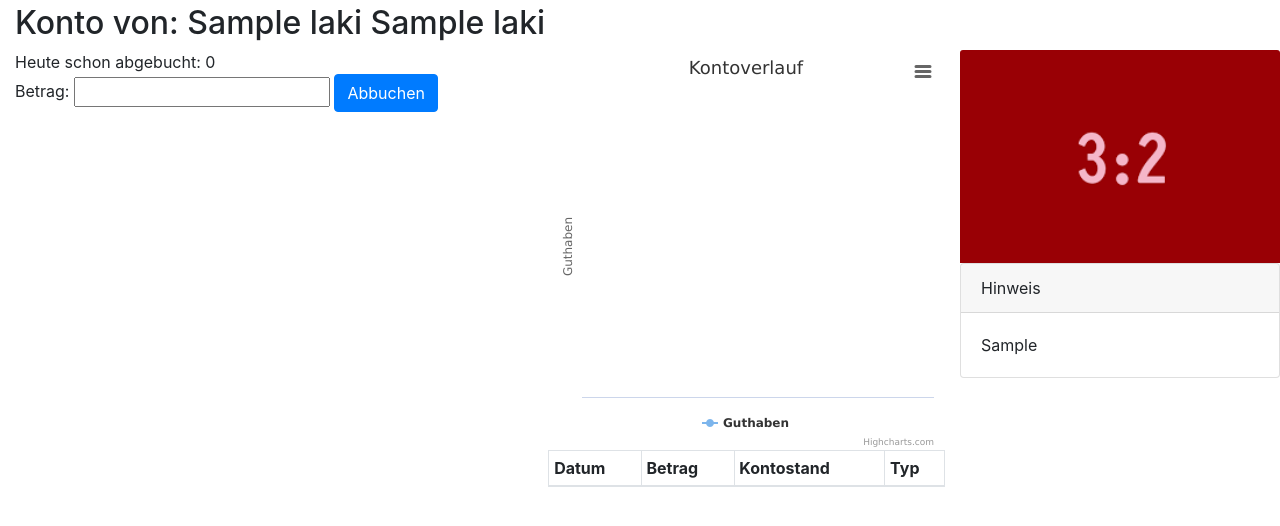
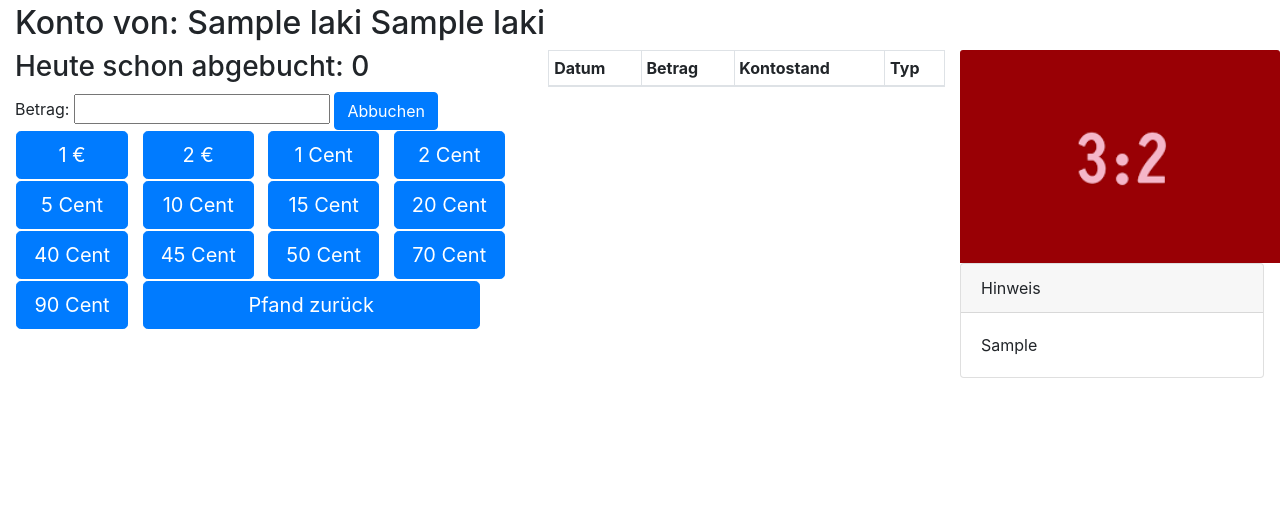
Before and after one commit to theravenone/weseby, a Django app: page /kiosk/kiosk/1 in a window 1280 px wide. Shown: the part 64-590 px from the top of the page. Run offline with Django 3.2, Linux system fonts and the light colour scheme; tables that the repository leaves empty hold one stand-in row (values such as "Sample post"); lists and menus that the app fills with data are empty; some libraries are stand-ins or nearby versions.

Commit message:
touch + netzwerk

```diff
--- a/kiosk/static/kiosk/styles.css
+++ b/kiosk/static/kiosk/styles.css
@@ -11,5 +11,13 @@
 }
 
 #card_hinweis {
+    width : 95% ;
+}
+
+.table_btn {
     width : 100% ;
 }
+
+.btn_money {
+    width : 90% ;
+}
--- a/kiosk/templates/kiosk/kiosk_overview.html
+++ b/kiosk/templates/kiosk/kiosk_overview.html
@@ -13,7 +13,7 @@
             <div class="card">
                 <img class="card-img-top justify-content-center" src="{% static 'kiosk/img/3zu2.png' %}" alt="Card image cap">
                 <div class="card-body">
-                    <h5 class="card-title">Zelt {{zelt.zeltnummer}}: {{zelt.zeltname}}</h5>
+                    <h5 class="card-title">Zelt {{zelt.zeltnummer}}</h5>
                 </div>
             </div>
             </a>
--- a/kiosk/templates/kiosk/laki_kiosk.html
+++ b/kiosk/templates/kiosk/laki_kiosk.html
@@ -3,11 +3,6 @@
 {% load static %}
 
 {% block content %}
-
-<script src="{% static 'kiosk/Highcharts-6.1.1/code/highcharts.js' %}"></script>
-<script src="{% static 'kiosk/Highcharts-6.1.1/code/modules/series-label.js' %}"></script>
-<script src="{% static 'kiosk/Highcharts-6.1.1/code/modules/exporting.js' %}"></script>
-<script src="{% static 'kiosk/Highcharts-6.1.1/code/modules/export-data.js' %}"></script>
 
 <div class="row">
     <div class="col mt-1"><h2>Konto von: {{laki.vorname}} {{laki.nachname}}</h2></div>
@@ -15,22 +10,87 @@
 
 <div class="row">
     <div class="col-5">
-        Heute schon abgebucht: {{ today }}
+        <div class="row">
+            <div class="col">
+                <h3>Heute schon abgebucht: {{ today }}</h3>
+            </div>
+        </div>
+
+        <div class="row">
+            <div class="col">
                 <form action="#" method="post">
                     {% csrf_token %}
                     Betrag: {{form.amount}}
                     <input type="submit" value="Abbuchen" class="btn btn-primary">
                 </form>
             </div>
+        </div>
+
+        <div class="row">
+            <div class="col">
+                <form>
+                    <table class="table_btn">
+                        <tr>
+                            <td>
+                                <button name="100" value="100" type="submit" class="btn btn-primary btn-lg btn_money">1 €</button>
+                            </td>
+                            <td>
+                                <button name="200" value="200" type="submit" class="btn btn-primary btn-lg btn_money">2 €</button>
+                            </td>
+                            <td>
+                                 <button name="200" value="200" type="submit" class="btn btn-primary btn-lg btn_money">1 Cent</button>
+                            </td>
+                            <td>
+                                <button name="200" value="200" type="submit" class="btn btn-primary btn-lg btn_money">2 Cent</button>
+                            </td>
+                        </tr>
+                        <tr>
+                            <td>
+                                <button name="200" value="200" type="submit" class="btn btn-primary btn-lg btn_money">5 Cent</button>
+                            </td>
+                            <td>
+                                <button name="200" value="200" type="submit" class="btn btn-primary btn-lg btn_money">10 Cent</button>
+                            </td>
+                            <td>
+                                <button name="200" value="200" type="submit" class="btn btn-primary btn-lg btn_money">15 Cent</button>
+                            </td>
+                            <td>
+                                <button name="200" value="200" type="submit" class="btn btn-primary btn-lg btn_money">20 Cent</button>
+                            </td>
+                        </tr>
+                         <tr>
+                            <td>
+                                <button name="200" value="200" type="submit" class="btn btn-primary btn-lg btn_money">40 Cent</button>
+                            </td>
+                            <td>
+                                <button name="200" value="200" type="submit" class="btn btn-primary btn-lg btn_money">45 Cent</button>
+                            </td>
+                            <td>
+                                <button name="200" value="200" type="submit" class="btn btn-primary btn-lg btn_money">50 Cent</button>
+                            </td>
+                            <td>
+                                <button name="200" value="200" type="submit" class="btn btn-primary btn-lg btn_money">70 Cent</button>
+                            </td>
+                        </tr>
+                         <tr>
+                            <td>
+                                <button name="200" value="200" type="submit" class="btn btn-primary btn-lg btn_money">90 Cent</button>
+                            </td>
+                            <td colspan="3">
+                                <button name="200" value="200" type="submit" class="btn btn-primary btn-lg btn_money">Pfand zurück</button>
+                            </td>
+                        </tr>
+
+
+
+                    </table>
+                <form>
+            </div>
+        </div
+    </div>
+    </div>
 
     <div class="col-4">
-        <div class="row">
-            <div class="col">
-                <div id="chart_container"></div>
-            </div>
-        </div>
-        <div class="row">
-            <div class="col">
         <table class="table table-striped table-bordered table-hover table-sm">
             <thead>
                 <tr>
@@ -49,8 +109,6 @@
             </tr>
             {% endfor %}
         </table>
-            </div>
-        </div>
     </div>
 
 
@@ -71,62 +129,6 @@
 <script type="text/javascript">
 $( "li" ).last().removeClass( "active" );
 $( "#kiosk" ).last().addClass( "active" );
-
-Highcharts.chart('chart_container', {
-
-    title: {
-        text: 'Kontoverlauf'
-    },
-    xAxis: {
-        type: 'datetime',
-        labels: {
-            overflow: 'justify'
-        }
-    },
-    yAxis: {
-        title: {
-            text: 'Guthaben'
-        }
-    },
-    legend: {
-        layout: 'vertical',
-        align: 'right',
-        verticalAlign: 'middle'
-    },
-
-    plotOptions: {
-        series: {
-            label: {
-                connectorAllowed: false
-            }
-        }
-    },
-
-    series: [{
-        name: 'Guthaben',
-        data: [
-        {% for buchung in buchungen %}
-            [Date.UTC({{buchung.datetime.year}}, {{buchung.datetime.month}}-1, {{buchung.datetime.day}}, {{buchung.datetime.hour}}, {{buchung.datetime.minute}}, {{buchung.datetime.second}}), {{buchung.balance}}],
-        {% endfor %}
-        ]
-    }],
-
-    responsive: {
-        rules: [{
-            condition: {
-                maxWidth: 500
-            },
-            chartOptions: {
-                legend: {
-                    layout: 'horizontal',
-                    align: 'center',
-                    verticalAlign: 'bottom'
-                }
-            }
-        }]
-    }
-
-});
 </script>
 
 {% endblock %}
--- a/kiosk/urls.py
+++ b/kiosk/urls.py
@@ -15,10 +15,12 @@ Including another URLconf
 """
 
 from django.urls import path, include
+from django.views.generic import RedirectView
 from .views import *
 from . import views
 
 urlpatterns = [
+    path('/', RedirectView.as_view(url='/kiosk/overview')),
     path('lakis/', LakiListView.as_view(), name='laki-list'),
     path('kiosk/', views.KioskList, name='kiosk-list'),
     path('kiosk/overview', views.KioskOverview, name='kiosk-overview'),
--- a/kiosk/views.py
+++ b/kiosk/views.py
@@ -74,7 +74,7 @@ def LakiKiosk(request, pk):
             laki.konto.withdraw(amount)
             laki.konto.save()
 
-            return redirect('kiosk-list')
+            return redirect('kiosk-overview')
 
     else:
         form = KioskForm()
--- a/weseby/settings.py
+++ b/weseby/settings.py
@@ -25,7 +25,7 @@ SECRET_KEY = '0vury=%-nf(@q=z(wds@gwy6jy1l=&#19=(jfe)u4)qge9871g'
 # SECURITY WARNING: don't run with debug turned on in production!
 DEBUG = True
 
-ALLOWED_HOSTS = []
+ALLOWED_HOSTS = ['192.168.1.127', 'localhost', '127.0.0.1']
 
 
 # Application definition
```
Also changed, not shown: kiosk/templates/kiosk/laki_detail.html (+105 -5 lines), 1 other file. Lines whose indentation alone changed are shown as unchanged.
